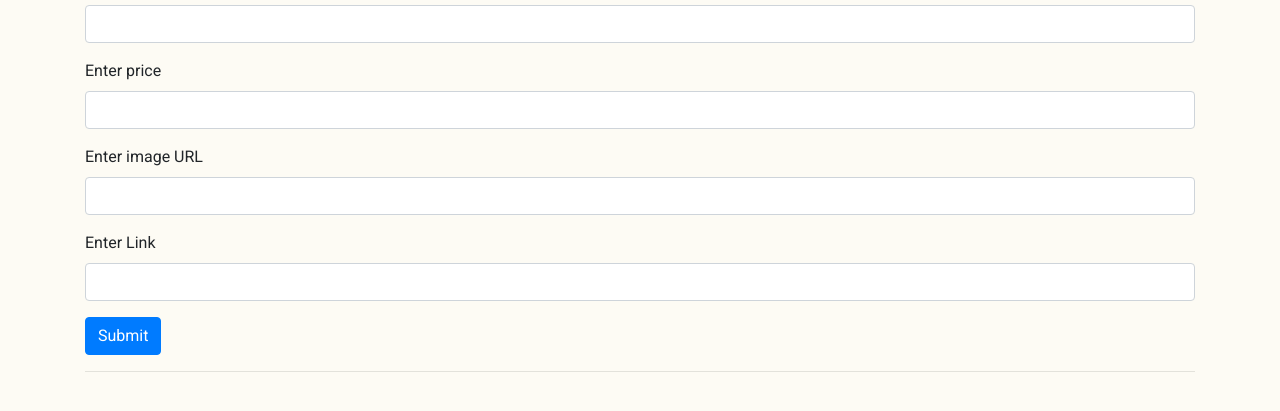
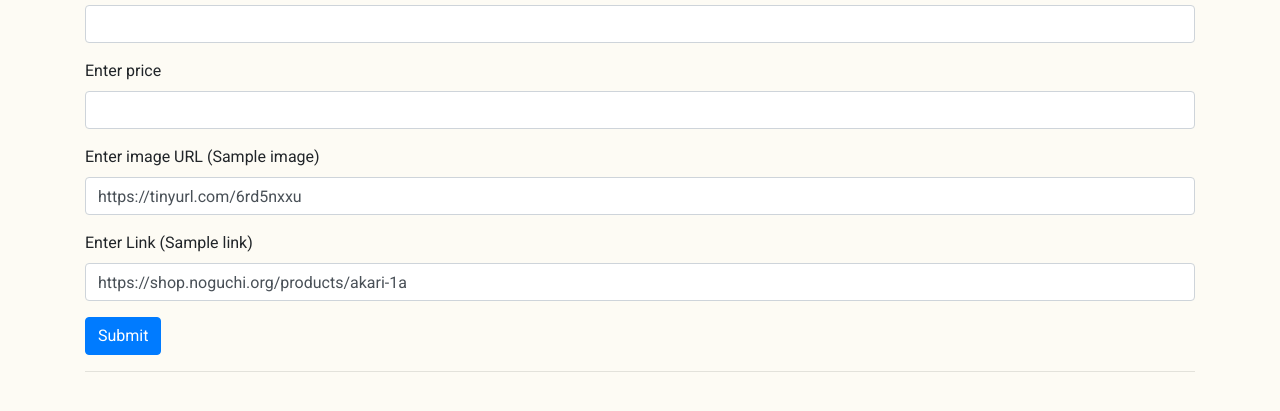
Before and after one commit to ghsyafii/furniture-wish-list, a plain HTML site: page index.html in a window 1280 px wide. Shown: the part 211-622 px from the top of the page. Drawn offline with nearby package versions, Linux system fonts and the light colour scheme; files that its build step writes are made by us from their sources; no server answers.

Commit message:
added sample values for url and link

```diff
--- a/index.html
+++ b/index.html
@@ -32,12 +32,12 @@ It uses Google's firebase.-->
             <input type="text" class="form-control" id="productPrice">
         </div>
         <div class="form-group">
-            <label>Enter image URL</label>
-            <input type="text" class="form-control" id="productImage">
+            <label>Enter image URL (Sample image)</label>
+            <input type="text" class="form-control" id="productImage" value="https://tinyurl.com/6rd5nxxu">
         </div>
         <div class="form-group">
-            <label>Enter Link</label>
-            <input type="text" class="form-control" id="productURL">
+            <label>Enter Link (Sample link)</label>
+            <input type="text" class="form-control" id="productURL" value="https://shop.noguchi.org/products/akari-1a">
         </div>
         <button type="submit" value="add" class="btn btn-primary">Submit</button>
 <!--        <a href="../src/main/resources/static/pages/furniture_test.html" class="text-danger" target="_blank">&nbspView Products</a>-->
```
